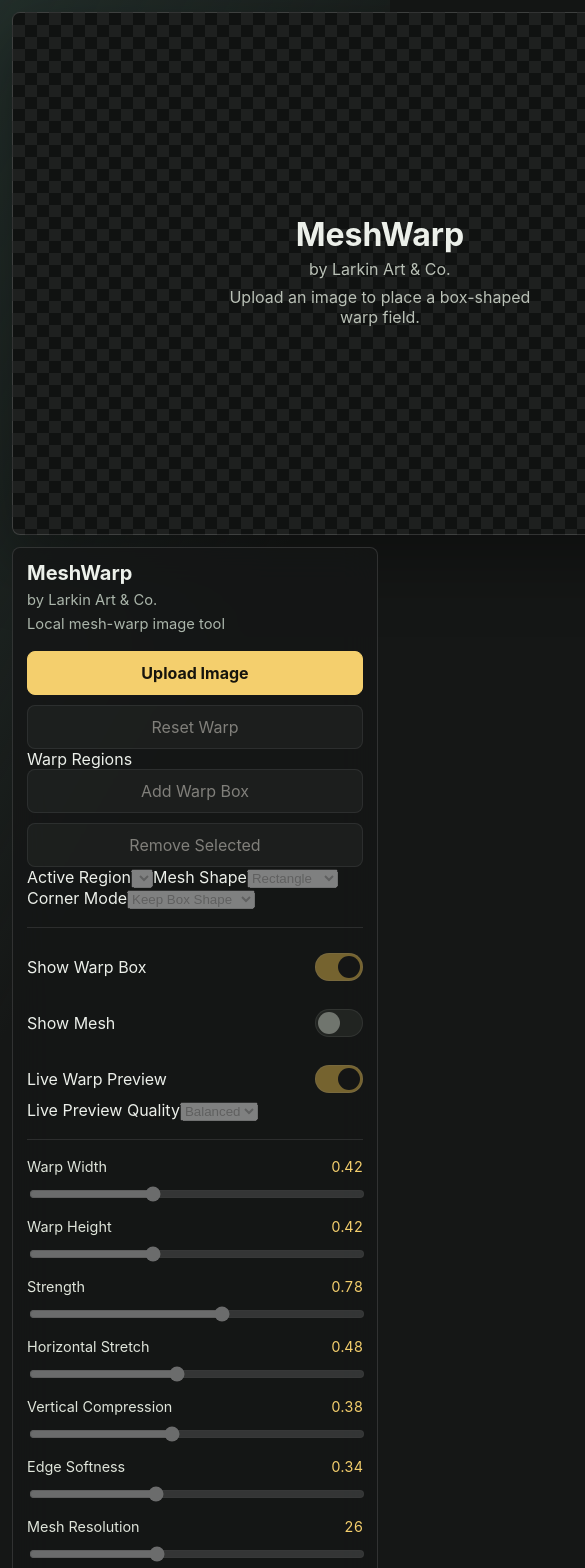
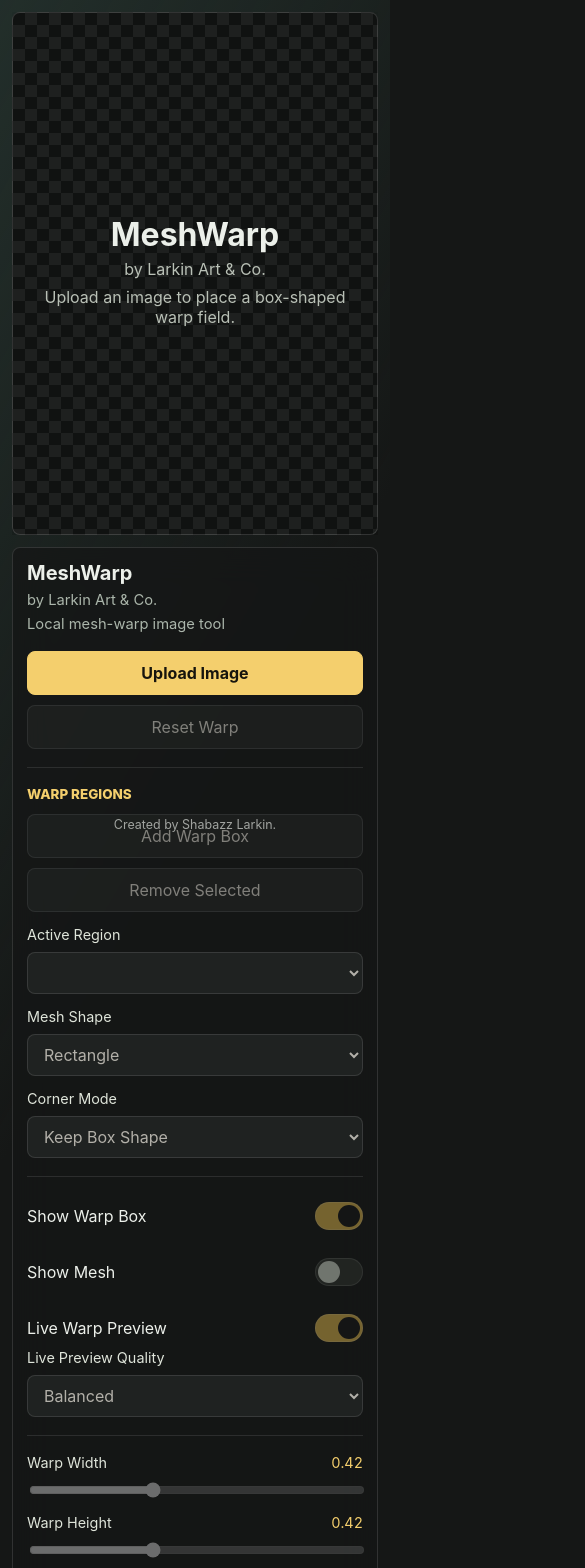
Before and after one commit to shabazzlarkin/Mesh-Warp-App, a React (Vite) app: page / in a window 390 px wide. Shown: the top 1568 px of the page, 585 px wide, since content can reach past the window. Built offline with nearby package versions, Linux system fonts and the light colour scheme.

Commit message:
Add advanced tic tac toe mesh controls

```diff
--- a/src/styles.css
+++ b/src/styles.css
@@ -23,7 +23,9 @@ body {
 }
 
 button,
-input {
+input,
+select,
+a {
   font: inherit;
 }
 
@@ -56,22 +58,48 @@ input:disabled {
 }
 
 .app-shell {
+  position: relative;
   display: grid;
   grid-template-columns: minmax(0, 1fr) 360px;
   gap: 18px;
   min-height: 100vh;
-  padding: 18px;
+  padding: 18px 18px 42px;
 }
 
 .workspace {
   display: grid;
   min-width: 0;
+  overflow: auto;
   place-items: center;
 }
 
 .editor-frame {
-  width: 100%;
+  display: grid;
+  width: max-content;
   max-width: min(1180px, calc(100vw - 414px));
+  justify-items: center;
+  gap: 10px;
+}
+
+.zoom-toolbar {
+  display: inline-grid;
+  grid-template-columns: auto auto minmax(58px, auto) auto;
+  align-items: center;
+  gap: 8px;
+  justify-self: end;
+}
+
+.zoom-toolbar button {
+  min-width: 42px;
+  min-height: 36px;
+  padding: 0 12px;
+}
+
+.zoom-toolbar output {
+  color: #dfe5da;
+  font-size: 0.88rem;
+  font-variant-numeric: tabular-nums;
+  text-align: center;
 }
 
 .canvas-stage {
@@ -141,6 +169,70 @@ input:disabled {
   touch-action: none;
 }
 
+.warp-box.is-selected {
+  border-color: #ffffff;
+  box-shadow:
+    inset 0 0 0 1px rgba(11, 12, 10, 0.58),
+    0 0 0 2px rgba(244, 207, 109, 0.78);
+}
+
+.warp-box.shape-ellipse {
+  border-radius: 50%;
+}
+
+.warp-box.shape-diamond {
+  border-style: dashed;
+}
+
+.warp-box.shape-ticTacToe {
+  border-color: #ffdc80;
+}
+
+.warp-label {
+  position: absolute;
+  top: 7px;
+  left: 9px;
+  padding: 3px 7px;
+  border-radius: 6px;
+  color: #151716;
+  background: rgba(244, 207, 109, 0.92);
+  font-size: 0.72rem;
+  font-weight: 700;
+  pointer-events: none;
+}
+
+.freeform-outline {
+  position: absolute;
+  inset: 0;
+  width: 100%;
+  height: 100%;
+  overflow: visible;
+  pointer-events: none;
+}
+
+.freeform-outline polygon {
+  fill: rgba(244, 207, 109, 0.08);
+  stroke: #f4cf6d;
+  stroke-width: 2px;
+  vector-effect: non-scaling-stroke;
+}
+
+.tic-tac-toe-grid {
+  position: absolute;
+  inset: 0;
+  width: 100%;
+  height: 100%;
+  overflow: visible;
+  pointer-events: none;
+}
+
+.tic-tac-toe-grid polyline {
+  fill: none;
+  stroke: rgba(255, 220, 128, 0.82);
+  stroke-width: 1.4px;
+  vector-effect: non-scaling-stroke;
+}
+
 .warp-box::before,
 .warp-box::after {
   content: "";
@@ -163,6 +255,11 @@ input:disabled {
   height: 1px;
 }
 
+.warp-box.shape-ticTacToe::before,
+.warp-box.shape-ticTacToe::after {
+  display: none;
+}
+
 .resize-handle {
   position: absolute;
   min-height: 0;
@@ -170,6 +267,29 @@ input:disabled {
   border: 2px solid #101211;
   border-radius: 50%;
   background: #f4cf6d;
+}
+
+.mesh-point-handle {
+  position: absolute;
+  min-height: 0;
+  padding: 0;
+  border: 2px solid #101211;
+  border-radius: 50%;
+  background: #ffffff;
+  cursor: grab;
+  translate: -50% -50%;
+}
+
+.inner-mesh-point-handle {
+  position: absolute;
+  min-height: 0;
+  padding: 0;
+  border: 2px solid #101211;
+  border-radius: 50%;
+  background: #ffdc80;
+  box-shadow: 0 0 0 2px rgba(255, 220, 128, 0.28);
+  cursor: grab;
+  translate: -50% -50%;
 }
 
 .handle-nw {
@@ -240,7 +360,77 @@ input:disabled {
   background: #ffdc80;
 }
 
+.export-status {
+  display: grid;
+  gap: 8px;
+  padding: 10px;
+  border: 1px solid rgba(244, 207, 109, 0.2);
+  border-radius: 8px;
+  background: rgba(244, 207, 109, 0.08);
+}
+
+.export-status.is-error {
+  border-color: rgba(238, 103, 92, 0.44);
+  background: rgba(238, 103, 92, 0.1);
+}
+
+.export-status-header {
+  display: flex;
+  justify-content: space-between;
+  gap: 10px;
+  color: #e8eee4;
+  font-size: 0.84rem;
+  line-height: 1.25;
+}
+
+.export-status-header span:last-child {
+  color: #f4cf6d;
+  font-variant-numeric: tabular-nums;
+}
+
+.export-status.is-error .export-status-header span:last-child {
+  color: #ee675c;
+}
+
+.progress-track {
+  width: 100%;
+  height: 8px;
+  overflow: hidden;
+  border-radius: 999px;
+  background: rgba(255, 255, 255, 0.12);
+}
+
+.progress-fill {
+  height: 100%;
+  border-radius: inherit;
+  background: #f4cf6d;
+  transition: width 120ms ease;
+}
+
+.export-status.is-error .progress-fill {
+  background: #ee675c;
+}
+
+.download-link {
+  display: inline-flex;
+  min-height: 38px;
+  align-items: center;
+  justify-content: center;
+  border: 1px solid rgba(244, 207, 109, 0.58);
+  border-radius: 8px;
+  color: #16140d;
+  background: #f4cf6d;
+  font-size: 0.9rem;
+  font-weight: 700;
+  text-decoration: none;
+}
+
+.download-link:hover {
+  background: #ffdc80;
+}
+
 .toggle-group,
+.region-tools,
 .sliders,
 .export-group {
   margin-top: 18px;
@@ -248,8 +438,17 @@ input:disabled {
   border-top: 1px solid rgba(255, 255, 255, 0.1);
 }
 
+.section-title {
+  margin-bottom: 12px;
+  color: #f4cf6d;
+  font-size: 0.84rem;
+  font-weight: 800;
+  text-transform: uppercase;
+}
+
 .toggle-row,
-.slider-row {
+.slider-row,
+.select-row {
   display: grid;
   gap: 9px;
 }
@@ -261,8 +460,28 @@ input:disabled {
 }
 
 .toggle-row + .toggle-row,
-.slider-row + .slider-row {
+.slider-row + .slider-row,
+.select-row + .select-row {
   margin-top: 14px;
+}
+
+.region-tools .button-grid {
+  margin-bottom: 14px;
+}
+
+.select-row > span {
+  color: #dfe5da;
+  font-size: 0.9rem;
+}
+
+select {
+  width: 100%;
+  min-height: 42px;
+  border: 1px solid rgba(255, 255, 255, 0.16);
+  border-radius: 8px;
+  color: #f6f2e8;
+  background: #252927;
+  padding: 0 12px;
 }
 
 .slider-row > span {
@@ -322,14 +541,23 @@ input[role="switch"]:checked::before {
   pointer-events: none;
 }
 
+.app-credit {
+  position: fixed;
+  right: 18px;
+  bottom: 12px;
+  z-index: 20;
+  color: rgba(236, 240, 234, 0.64);
+  font-size: 0.78rem;
+}
+
 @media (max-width: 900px) {
   .app-shell {
     grid-template-columns: 1fr;
-    padding: 12px;
+    padding: 12px 12px 42px;
   }
 
   .editor-frame {
-    max-width: 100%;
+    max-width: calc(100vw - 24px);
   }
 
   .control-panel {
@@ -353,4 +581,10 @@ input[role="switch"]:checked::before {
   .button-grid {
     grid-template-columns: 1fr;
   }
+
+  .app-credit {
+    right: 12px;
+    left: 12px;
+    text-align: center;
+  }
 }
```
